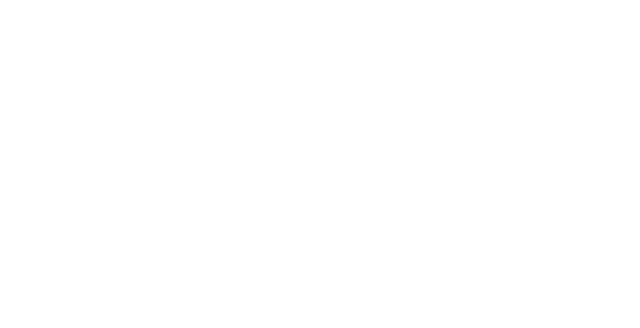
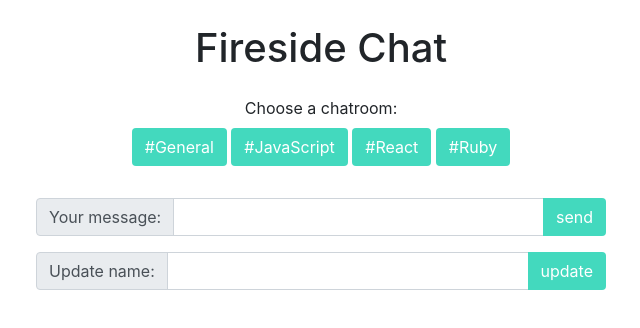
Before and after one commit to DanteCypress/fireside-chat, a plain HTML site: page index.html in a window 1280 px wide. Shown: the whole page, without its empty margins (319-959 px from the left). Drawn offline with nearby package versions, Linux system fonts and the light colour scheme.

Commit message:
FE added

```diff
--- a/index.html
+++ b/index.html
@@ -14,8 +14,49 @@
     <link rel="stylesheet" href="styles.css" />
   </head>
   <body>
-    <script src="scripts/app.js"></script>
+    <div class="container my-4">
+      <h1 class="my-4 text-center">Fireside Chat</h1>
+      <!-- buttons for chatrooms -->
+      <div class="chat-rooms mb-3 text-center">
+        <div class="my-2">Choose a chatroom:</div>
+        <button class="btn" id="general">#General</button>
+        <button class="btn" id="gaming">#JavaScript</button>
+        <button class="btn" id="music">#React</button>
+        <button class="btn" id="ninjas">#Ruby</button>
+      </div>
+      <!-- chat list / window -->
+      <div class="chat-window">
+        <ul class="chat-list list-group"></ul>
+      </div>
+      <!-- new chat form -->
+      <form class="new-chat my-3">
+        <div class="input-group">
+          <div class="input-group-prepend">
+            <div class="input-group-text">Your message:</div>
+          </div>
+          <input type="text" id="message" class="form-control" required />
+          <div class="input-group-append">
+            <input type="submit" class="btn" value="send" />
+          </div>
+        </div>
+      </form>
+      <!-- update name form -->
+      <form class="new-name my-3">
+        <div class="input-group">
+          <div class="input-group-prepend">
+            <div class="input-group-text">Update name:</div>
+          </div>
+          <input type="text" id="name" class="form-control" required />
+          <div class="input-group-append">
+            <input type="submit" class="btn" value="update" />
+          </div>
+        </div>
+        <div class="update-mssg"></div>
+      </form>
+    </div>
+
     <script src="scripts/chat.js"></script>
     <script src="scripts/ui.js"></script>
+    <script src="scripts/app.js"></script>
   </body>
 </html>
--- a/styles.css
+++ b/styles.css
@@ -0,0 +1,12 @@
+
+.container{
+    max-width: 600px;
+  }
+  .btn{
+    background: #43d9be;
+    color: white;
+    outline: none !important;
+    box-shadow: none !important;
+  }
+  .btn:focus{
+    outline: none !important;
```
